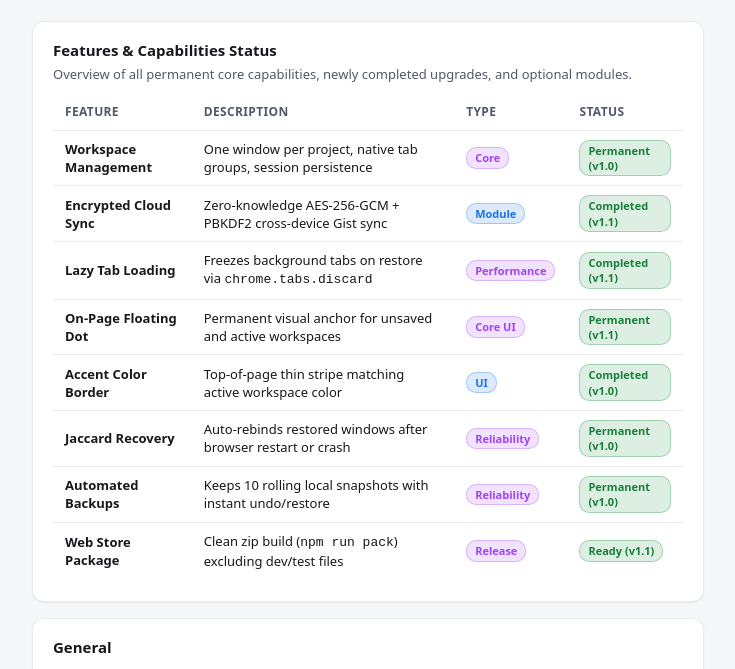
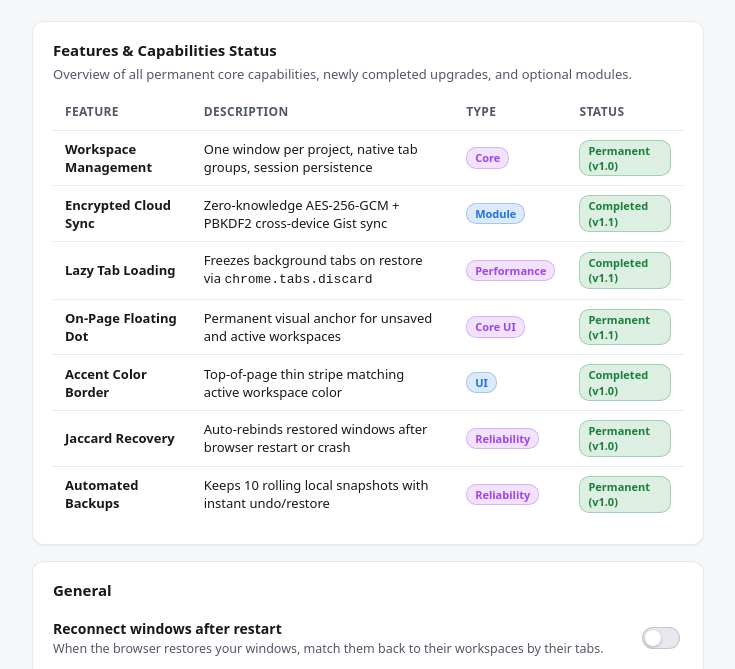
Before and after one commit to Scrooge-777/tabroost, a website with bundled scripts: page src/options/options.html in a window 1280 px wide. Shown: the part 97-766 px from the top of the page, without its empty margins (272-1007 px from the left). Built offline with nearby package versions, Linux system fonts and the light colour scheme; no server answers.

Commit message:
style: remove web store package row from capabilities table in settings

```diff
--- a/src/options/options.html
+++ b/src/options/options.html
@@ -71,12 +71,6 @@
               <td>Keeps 10 rolling local snapshots with instant undo/restore</td>
               <td><span class="tag is-perm">Reliability</span></td>
               <td><span class="tag is-done">Permanent (v1.0)</span></td>
-            </tr>
-            <tr>
-              <td><strong>Web Store Package</strong></td>
-              <td>Clean zip build (<code>npm run pack</code>) excluding dev/test files</td>
-              <td><span class="tag is-perm">Release</span></td>
-              <td><span class="tag is-done">Ready (v1.1)</span></td>
             </tr>
           </tbody>
         </table>
```
